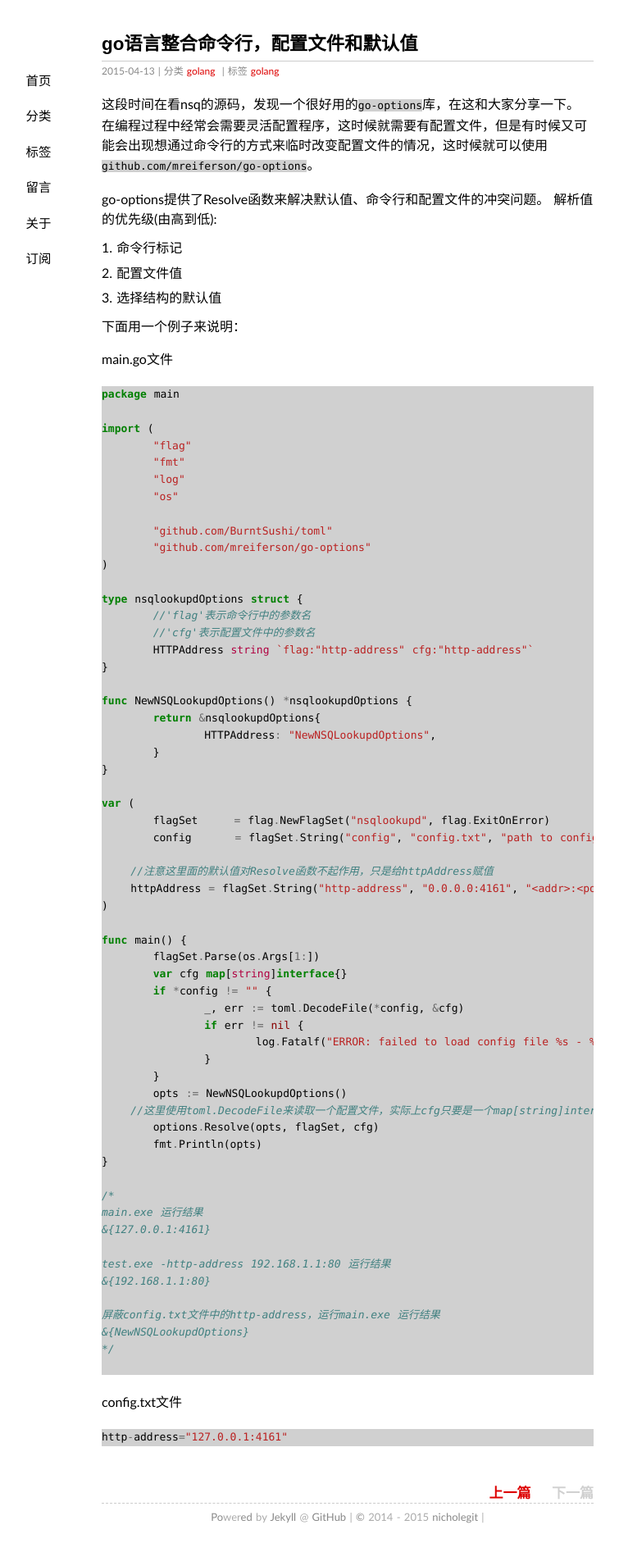
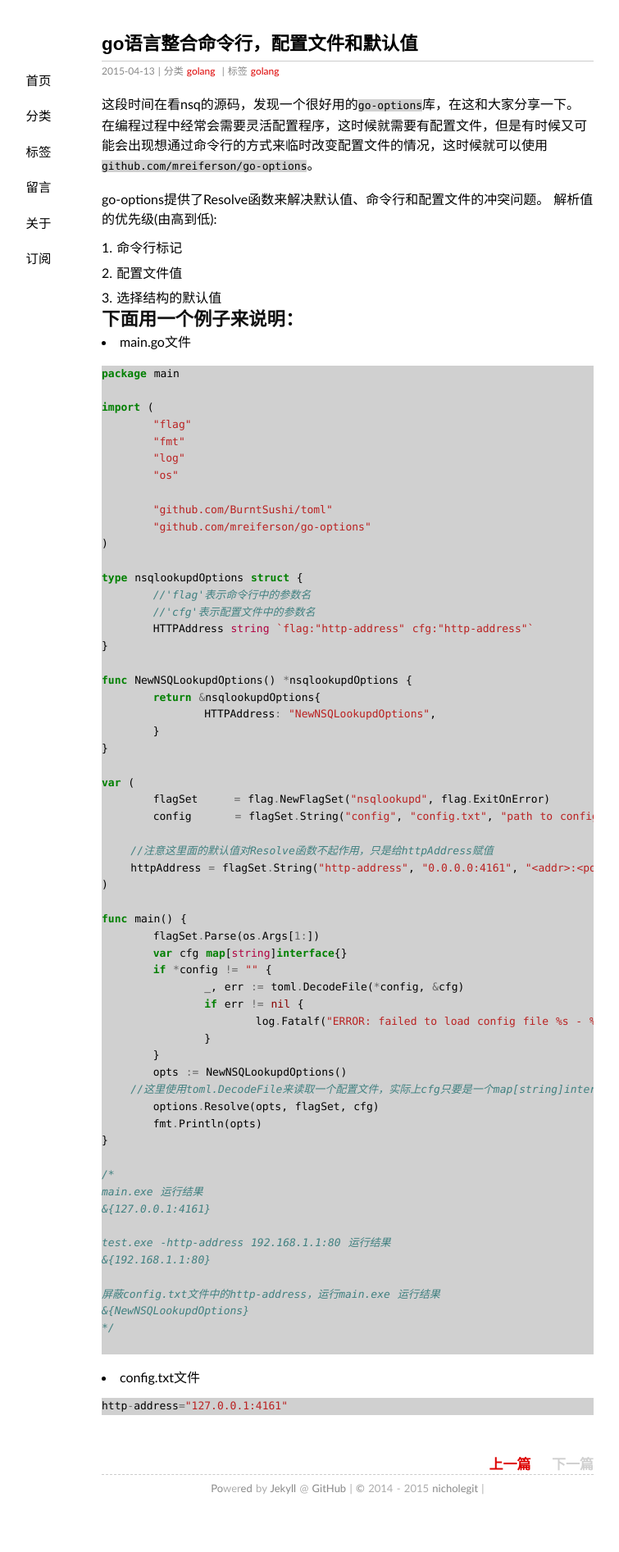
Before and after one commit to NicholeGit/blog, a Jekyll site: the page built from _posts/2015-04-13-go语言整合命令行，配置文件和默认值.markdown, in a window 1280 px wide. Shown: the whole page at 82% size, without its empty margins (216-971 px from the left). Built offline with Jekyll 4.4.1, drawn with Linux system fonts in a browser that asks for light colours; some web fonts are replaced; Markdown is read by kramdown in place of the engine named in the settings; comment, search, counter and statistics services are not loaded; after the commit the page ends 1858 px from its top, so only the background shows below that.

````diff
--- a/_posts/2015-04-13-go语言整合命令行，配置文件和默认值.markdown
+++ b/_posts/2015-04-13-go语言整合命令行，配置文件和默认值.markdown
@@ -15,9 +15,9 @@ go-options提供了Resolve函数来解决默认值、命令行和配置文件的
 1. 配置文件值
 1. 选择结构的默认值
 
-下面用一个例子来说明：
+## 下面用一个例子来说明：
+- main.go文件
 
-main.go文件
 ```go
 package main
 
@@ -78,8 +78,7 @@ test.exe -http-address 192.168.1.1:80 运行结果
 */
 
 ```
- config.txt文件
-
+- config.txt文件
 ```go
 http-address="127.0.0.1:4161"
 ```
````
